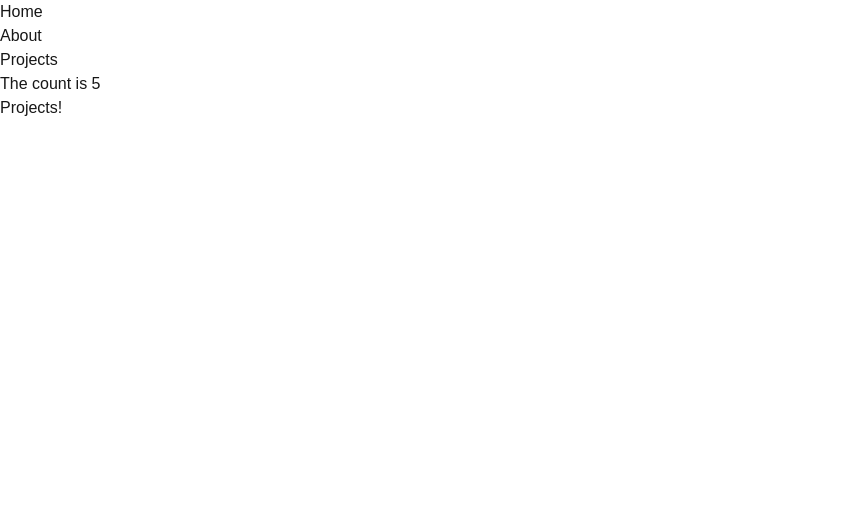
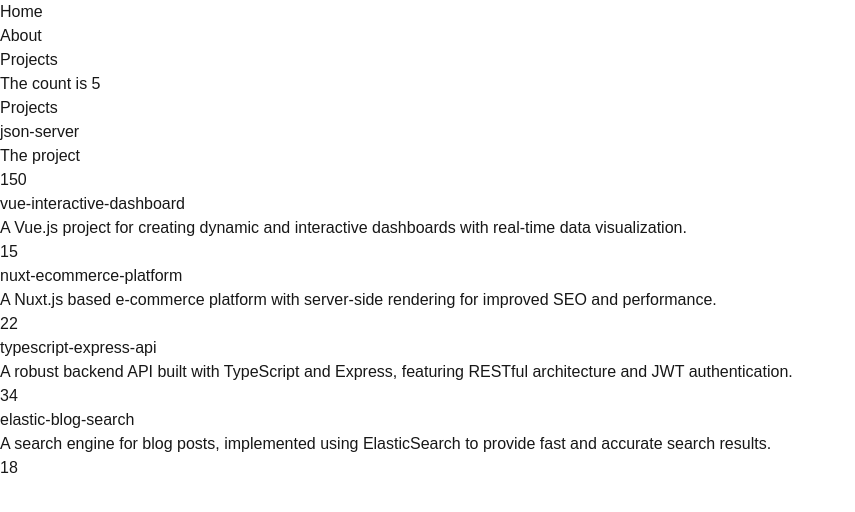
Before and after one commit to ameenkhan/portfolio, a Next.js app: page /about/projects in a window 1280 px wide. Shown: the top 512 px of the page, without its empty margins (0-855 px from the left). Built offline with nearby package versions, Linux system fonts and the light colour scheme; data requests are answered from the project's data file.

Commit message:
Data fetching and caching (#4)

```diff
--- /dev/null
+++ b/db.json
@@ -0,0 +1,34 @@
+{
+    "repos": [
+        {
+            "id": 1,
+            "title": "json-server",
+            "description": "The project",
+            "stargazers_count": 150
+        },
+        {
+            "id": 2,
+            "title": "vue-interactive-dashboard",
+            "description": "A Vue.js project for creating dynamic and interactive dashboards with real-time data visualization.",
+            "stargazers_count": 15
+        },
+        {
+            "id": 3,
+            "title": "nuxt-ecommerce-platform",
+            "description": "A Nuxt.js based e-commerce platform with server-side rendering for improved SEO and performance.",
+            "stargazers_count": 22
+        },
+        {
+            "id": 4,
+            "title": "typescript-express-api",
+            "description": "A robust backend API built with TypeScript and Express, featuring RESTful architecture and JWT authentication.",
+            "stargazers_count": 34
+        },
+        {
+            "id": 5,
+            "title": "elastic-blog-search",
+            "description": "A search engine for blog posts, implemented using ElasticSearch to provide fast and accurate search results.",
+            "stargazers_count": 18
+        }
+    ]
+}
--- a/package.json
+++ b/package.json
@@ -6,7 +6,8 @@
     "dev": "next dev --turbopack",
     "build": "next build",
     "start": "next start",
-    "lint": "next lint"
+    "lint": "next lint",
+    "json-server": "json-server --watch db.json --port 3001"
   },
   "dependencies": {
     "next": "^15.1.7",
@@ -20,6 +21,7 @@
     "@types/react-dom": "^19",
     "eslint": "^9",
     "eslint-config-next": "15.1.6",
+    "json-server": "^0.17.4",
     "postcss": "^8",
     "tailwindcss": "^3.4.1",
     "typescript": "^5"
--- a/src/app/about/projects/page.tsx
+++ b/src/app/about/projects/page.tsx
@@ -1,7 +1,34 @@
-export default function AboutProjectsPage() {
+// don't use cache for this component
+// export const dynamic = 'force-dynamic';
+
+export default async function AboutProjectsPage() {
+    // no cache
+    // const response = await fetch('http://localhost:3001/repos', { cache: "no-store" });
+
+    // ttl in cache
+    const response = await fetch('http://localhost:3001/repos', { next: { revalidate: 3 } });
+
+    // default settings
+    // const response = await fetch('http://localhost:3001/repos');
+
+    const repos = await response.json();
+
     return (
         <>
-            Projects!
+            <div className="p-20">
+                <h1 className="mb-8 text-xl">Projects</h1>
+
+                <ul>
+                    {repos.map((repo) =>
+                        <li key={repo.id} className="mb-4">
+                            <div>{repo.title}</div>
+                            <div>{repo.description}</div>
+                            <div>{repo.stargazers_count}</div>
+                        </li>
+                    )}
+                </ul>
+
+            </div>
         </>
     )
 }
```
Also changed, not shown: 1 other file (tests, documents, lock files or other folders).
